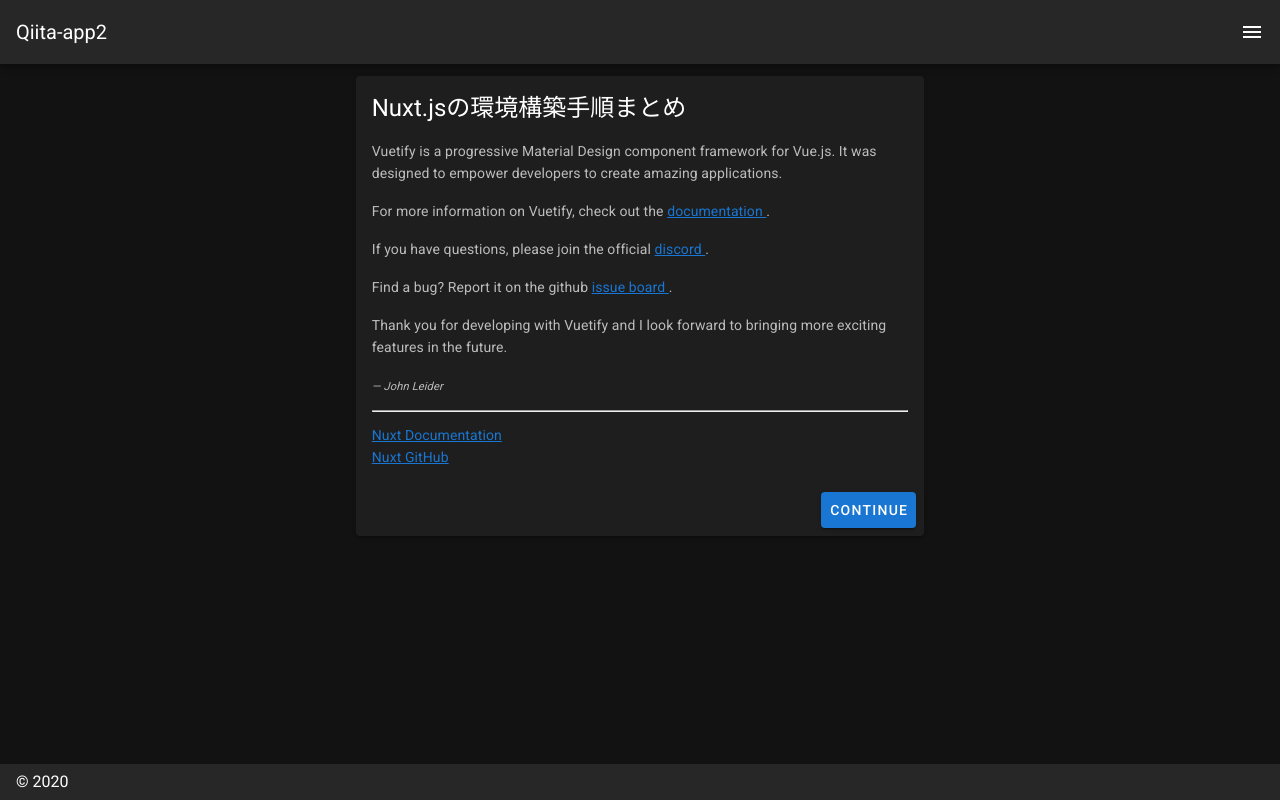
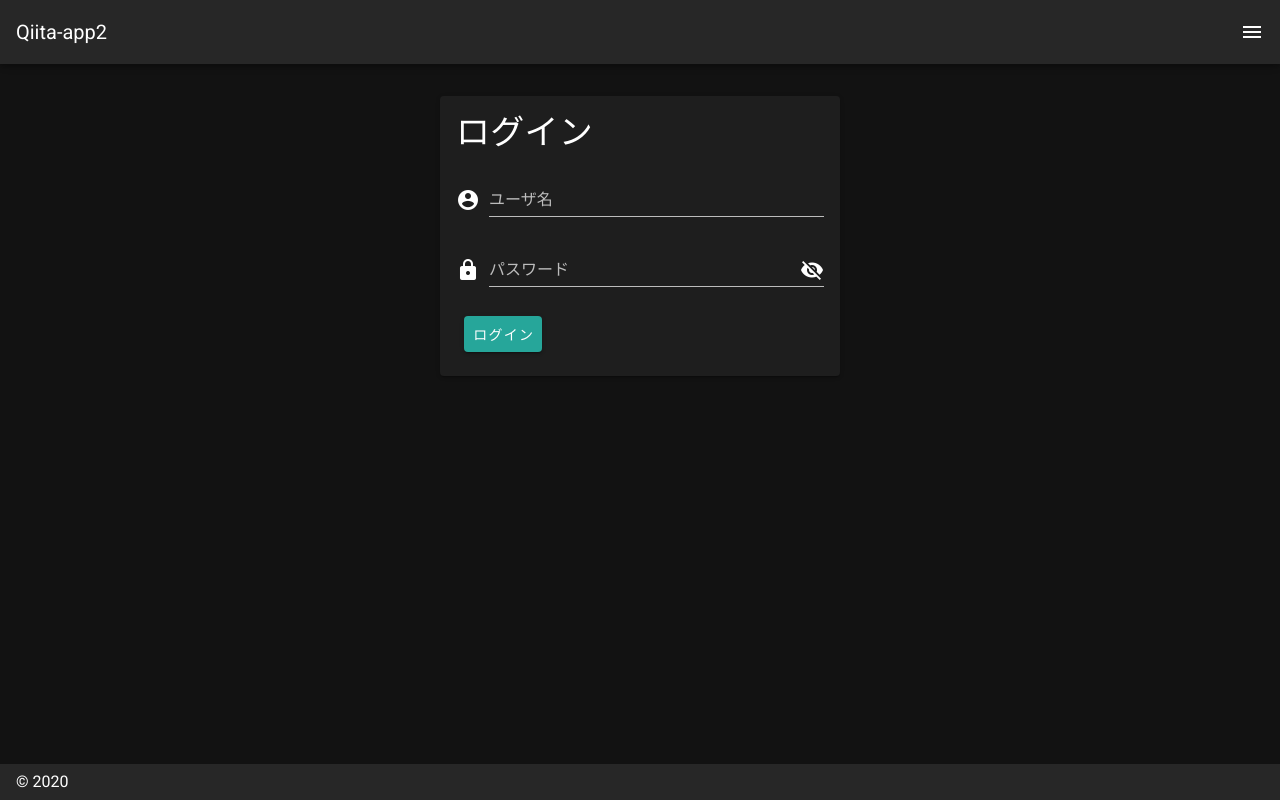
Before and after one commit to kiina2020/qiita-app2, a Nuxt app: page /login in a window 1280 px wide. Built offline with nearby package versions, Linux system fonts and the light colour scheme.

Commit message:
add login.vue

```diff
--- /dev/null
+++ b/pages/login.vue
@@ -0,0 +1,35 @@
+<template>
+  <v-row justify="center" align="center">
+    <v-col>
+      <v-card width="400px" class="mx-auto mt-5">
+        <v-card-title>
+          <h1 class="display-1">ログイン</h1>
+        </v-card-title>
+        <v-card-text>
+          <v-form>
+            <v-text-field prepend-icon="mdi-account-circle" label="ユーザ名" />
+            <v-text-field :type="showPassword ? 'text' : 'password'"  prepend-icon="mdi-lock" :append-icon="showPassword ? 'mdi-eye' : 'mdi-eye-off'" label="パスワード" @click:append="showPassword = !showPassword"/>
+            <v-card-actions>
+              <v-btn class="info">ログイン</v-btn>
+            </v-card-actions>
+          </v-form>
+        </v-card-text>
+      </v-card>
+    </v-col>
+  </v-row>
+</template>
+
+<script>
+import Logo from '~/components/Logo.vue'
+import VuetifyLogo from '~/components/VuetifyLogo.vue'
+
+export default {
+  components: {
+    Logo,
+    VuetifyLogo
+  },
+  data: () => ({
+    showPassword : false
+  })
+}
+</script>
--- /dev/null
+++ b/store/index.js
@@ -0,0 +1,33 @@
+import Vuex from 'vuex'
+
+const store = {
+  state: {
+    items: [],
+    currentPage: 1
+  },
+  getters: {
+    items: state => state.items,
+    currentPage: state => state.currentPage
+  },
+  mutations: {
+    setItems(state, { items }) {
+      state.items = items
+    },
+    setCurrentPage(state, { page }) {
+      state.currentPage = page
+    }
+  },
+  actions: {
+    async fetchItems({ commit }) {
+      const items = await this.$axios.$get(
+        `https://qiita.com/api/v2/items?page=${this.getters.currentPage}&per_page=10`
+      )
+      commit('setItems', { items })
+    },
+    setCurrentPage({ dispatch, commit }, page) {
+        commit('setCurrentPage', { page })
+        dispatch('fetchItems')
+    }
+  }
+}
+export default () => new Vuex.Store(store)
```
Also changed, not shown: 1 other file (tests, documents, lock files or other folders).
